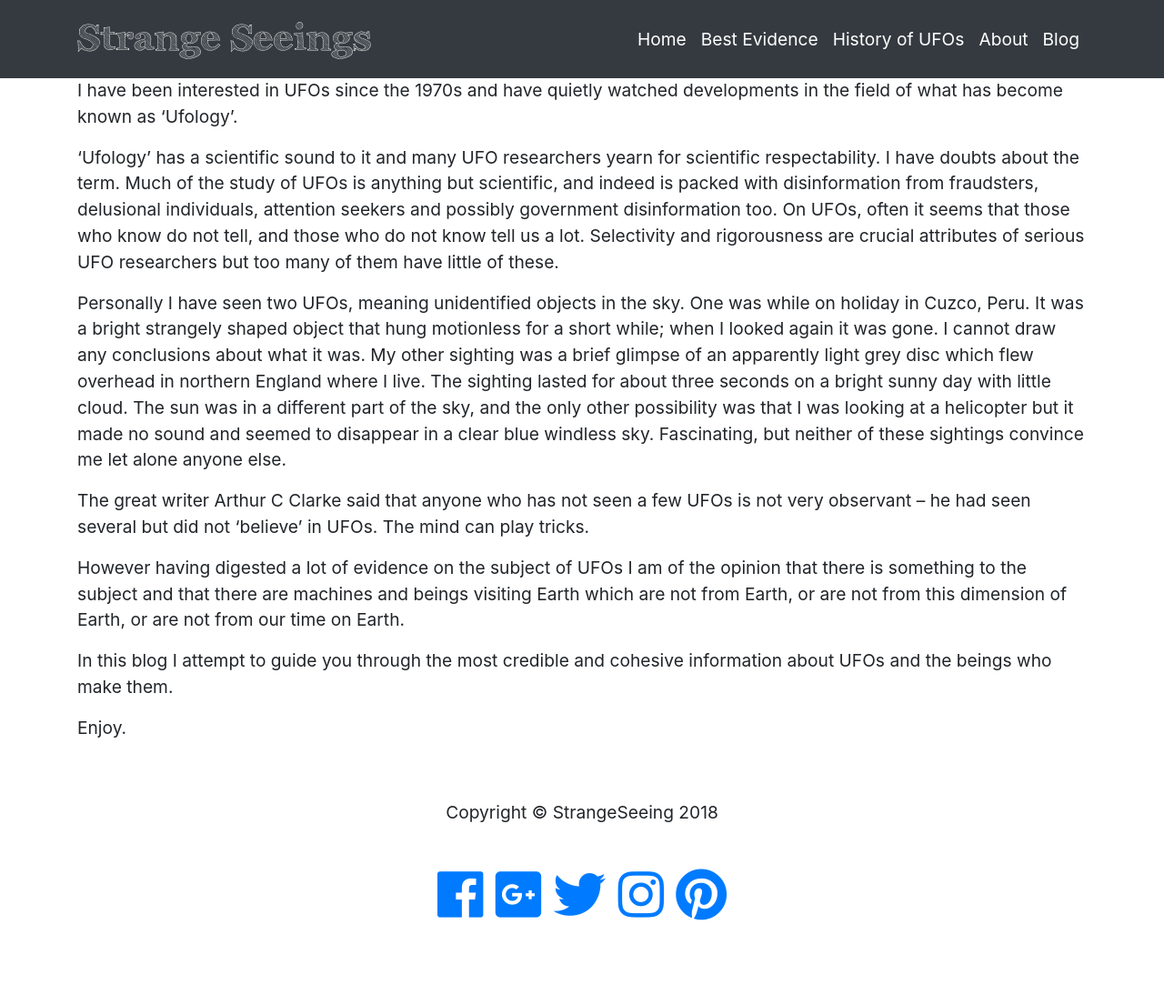
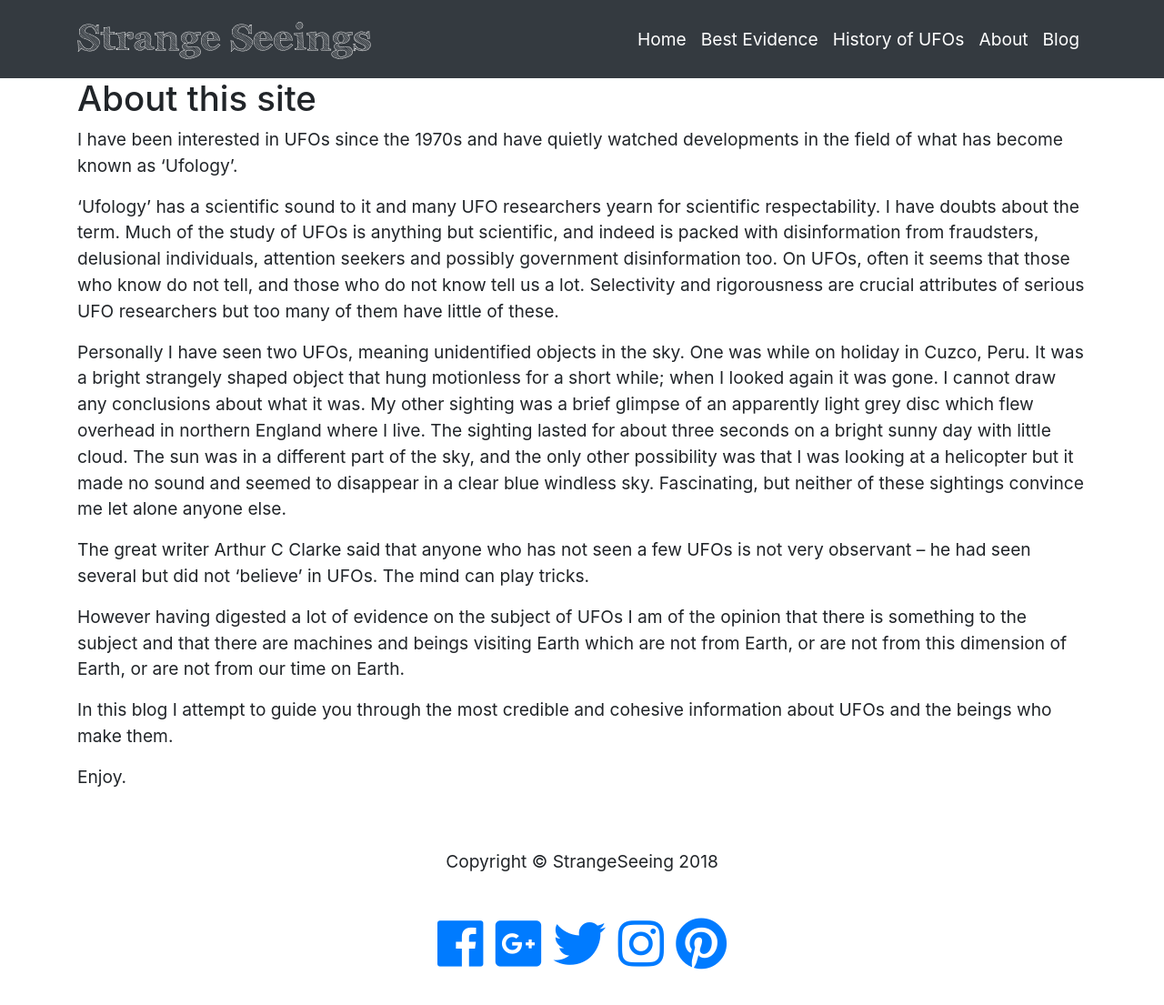
Before and after one commit to Grafrajohn/StrangeSeeing, a Jekyll site: the page built from about.html, in a window 1280 px wide and 1115 px high. Shown: the top 1105 px of the window at 91% size. Built offline with Jekyll 4.4.1, drawn with Linux system fonts in a browser that asks for light colours; nearby versions of some CDN libraries; some web fonts are replaced.

Commit message:
page details

```diff
--- a/about.html
+++ b/about.html
@@ -2,6 +2,7 @@
 layout: page
 title: About
 description: About this site
+heading: About this site
 permalink: about.html
 ---
 <p>I have been interested in UFOs since the 1970s and have quietly watched developments in the field of what has become known as ‘Ufology’.
--- a/best-ufo-evidence.html
+++ b/best-ufo-evidence.html
@@ -2,6 +2,6 @@
 layout: page
 title: Best UFO Evidence
 description: The best UFO evidence
+heading: The best UFO evidence.
 permalink: best-ufo-evidence.html
 ---
-<h1>The best UFO evidence</h1>
--- a/history-of-UFOs.html
+++ b/history-of-UFOs.html
@@ -2,9 +2,9 @@
 layout: page
 title: History of UFOs
 description: The history of UFOs
+heading: The history of UFOs
 permalink: history-of-ufos.html
 ---
-<h1>The history of UFOs</h1>
 <p>It may be that the history of UFOs pre-dates our own history. Science currently says that the Universe is 13.8 billion years old and the Earth is 4.6 billion years old. We now know also that planets are quite common around stars. So given the vastness of the Universe, there may potentially be many millions of worlds which were in existence for billions of years before earth formed.</p>
 <p>We also now know that some planets are in the inhabitable zone which could support life – not too near to their star (unlike Mercury and Venus) and not too far away (unlike Jupiter, Saturn, Uranus, Neptune and Pluto). As evolution on Earth shows us that natural selection produces generations of ever more intelligent animals, we can assume that this evolutionary dynamic may well operate on other worlds too. Hence it is quite possible that there are intelligent beings on other worlds and that they evolved billions of years before Earth was created.</p>
 <p>Human science and technology has advanced steadily in the 200,000 years since Homo Sapiens first appeared on Earth. Imagine how far advanced would be the technology of a civilisation which began on a faraway world several billion years before earth was formed. If it is possible to traverse the great distances in space, they may well have found it several billion years ago.</p>
```
